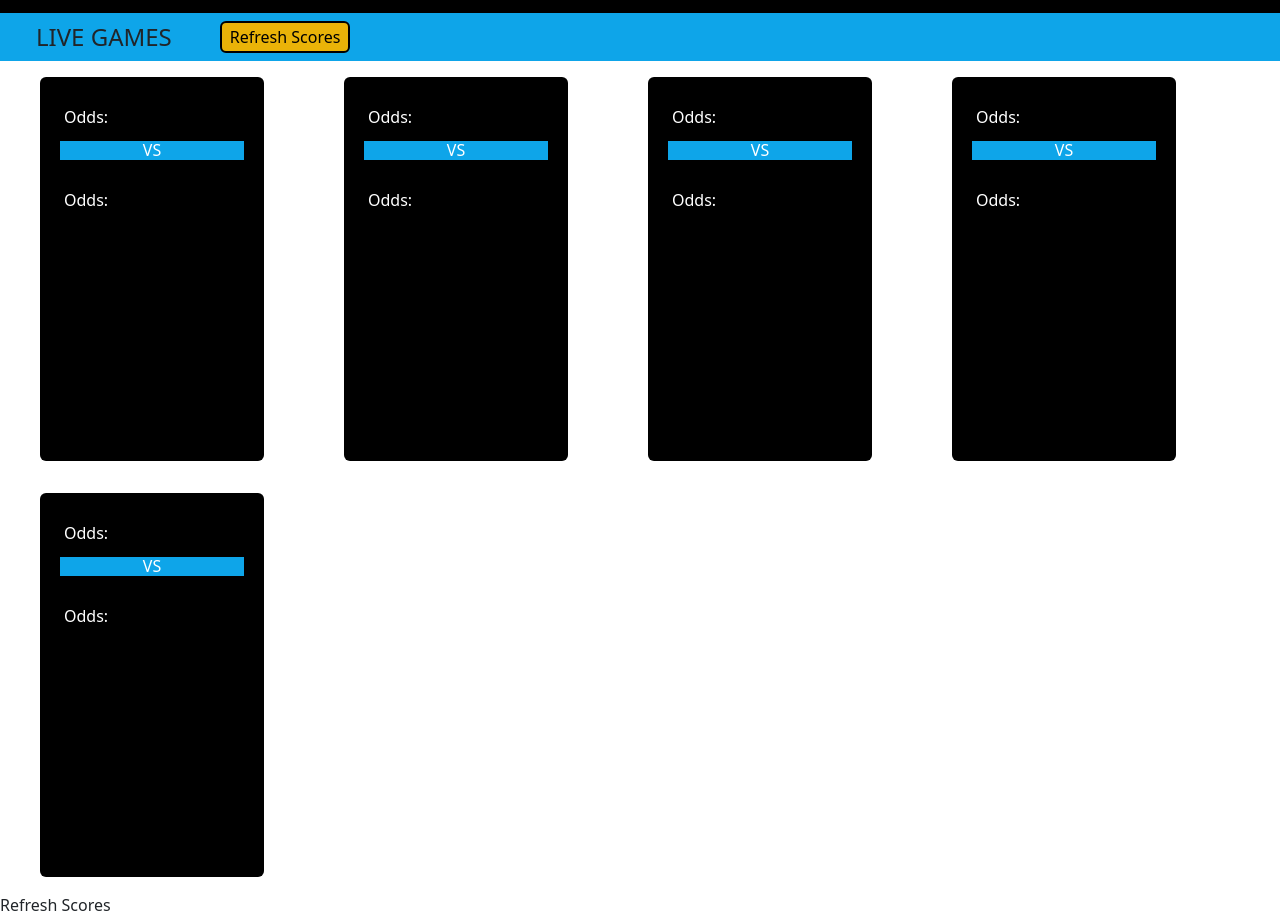
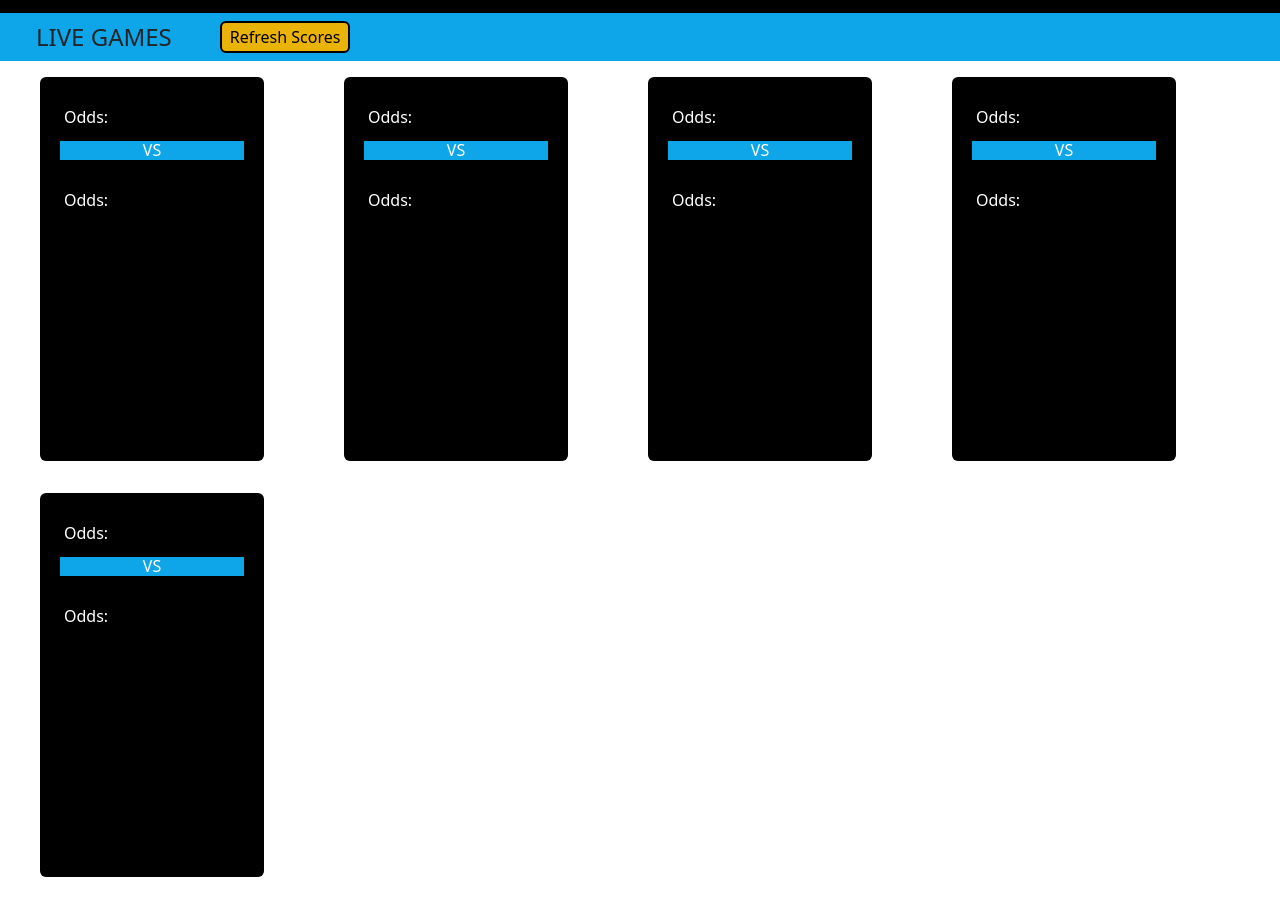
Before and after one commit to aallemond/nba-gambit, a plain HTML site: page index.html in a window 1280 px wide. Shown: the part 92-1009 px from the top of the page. After the commit the page ends 985 px from the top, so only its background shows below. Drawn offline with nearby package versions, Linux system fonts and the light colour scheme; no server answers.

Commit message:
removed duplicate refresh scores button

```diff
--- a/index.html
+++ b/index.html
@@ -123,9 +123,7 @@
                 </div>
 
 
-<button type="button" onClick="window.location.reload()">
-    Refresh Scores
- </button>
+
 
 
     <script
```
